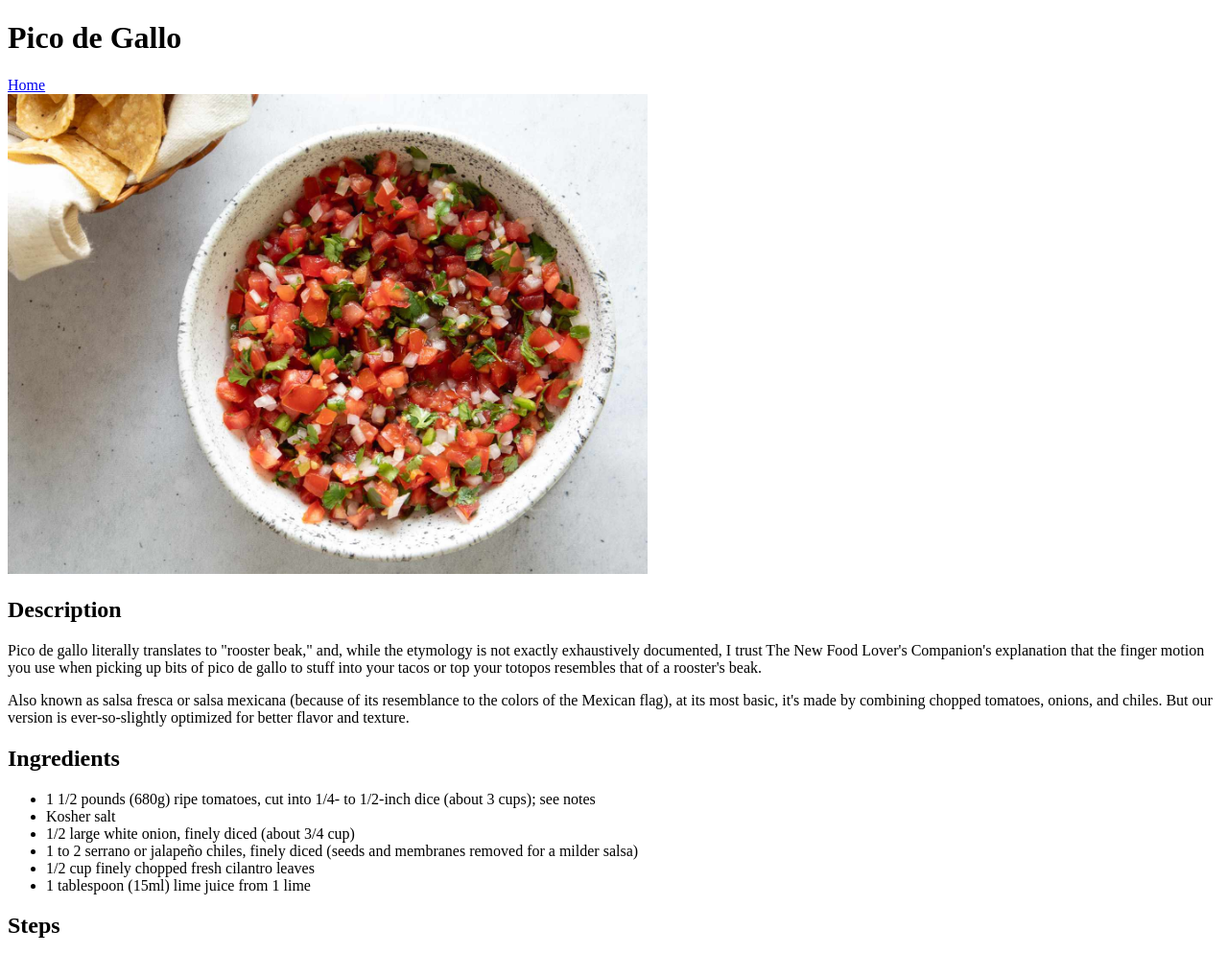
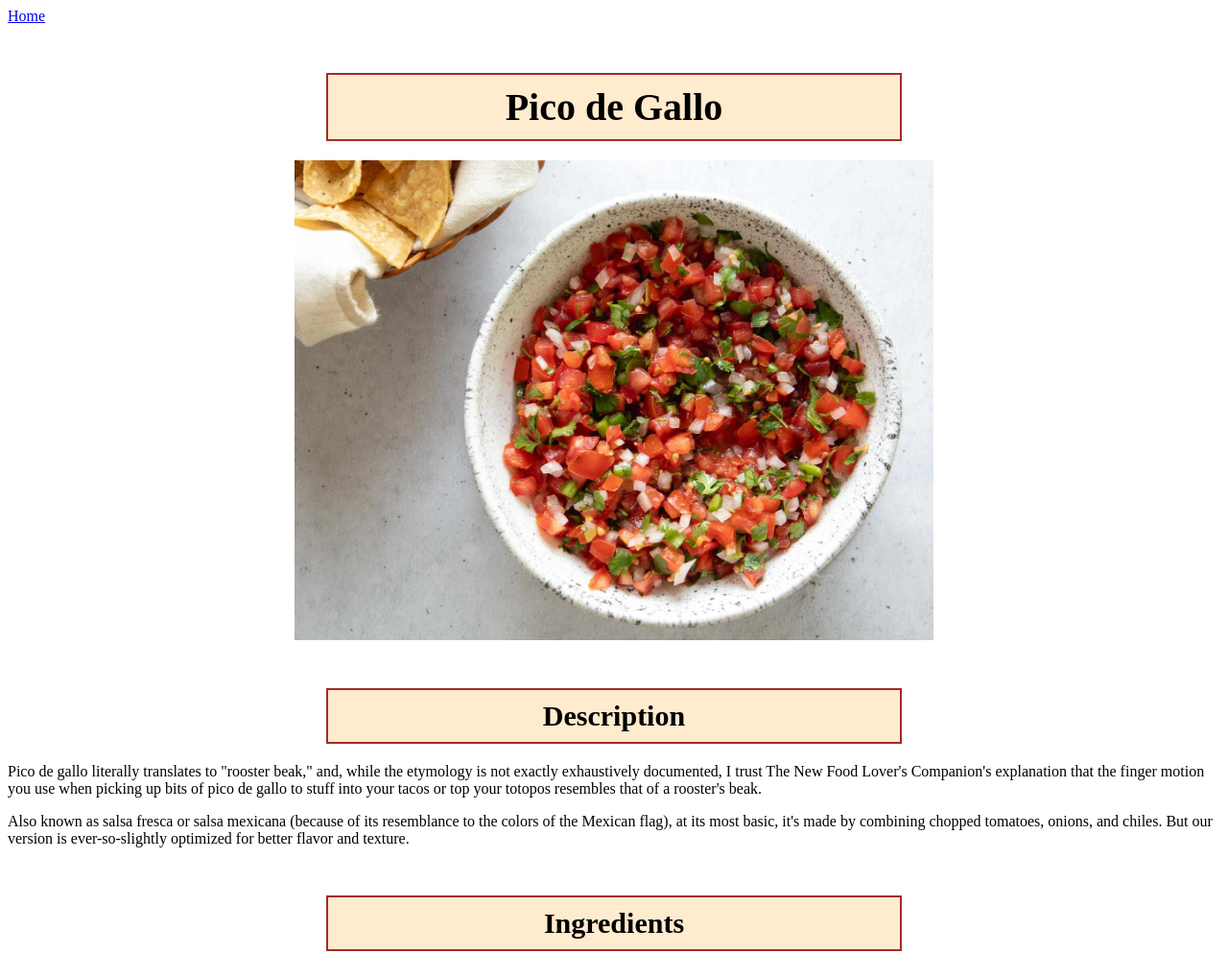
Before and after one commit to harryscully/odin-recipes, a plain HTML site: page recipes/pico.html in a window 1280 px wide. Shown: the top 994 px of the page at 96% size. Drawn offline with Linux system fonts and the light colour scheme.

Commit message:
Add CSS styling to recipes website

```diff
--- a/recipes/pico.html
+++ b/recipes/pico.html
@@ -3,12 +3,13 @@
 <head>
     <meta charset="UTF-8">
     <title>Pico de Gallo Recipe</title>
+    <link rel="stylesheet" href="../style.css">
+
 </head>
 
 <body>
+    <a href="../index.html">Home</a>
     <h1>Pico de Gallo</h1>
-    <a href="../index.html">Home</a>
-    <br>
     <img src="../images/pico.jpg" alt="Pico de Gallo in a bowl" height="500">
     <h2>Description</h2>
     <p>Pico de gallo literally translates to "rooster beak," and, while the etymology is not exactly exhaustively documented, I trust The New Food Lover's Companion's explanation that the finger motion you use when picking up bits of pico de gallo to stuff into your tacos or top your totopos resembles that of a rooster's beak.</p>
--- a/style.css
+++ b/style.css
@@ -0,0 +1,42 @@
+* {
+    box-sizing: border-box;
+}
+
+h1, h2, ul {
+    background-color: blanchedalmond;
+    border: 2px brown solid;
+    width: 600px;
+}
+
+
+h1, h2 {
+    margin: 50px auto 20px;
+    text-align: center;
+    padding: 10px 0;
+}
+
+h1 {
+    font-size: 40px;
+}
+
+h2 {
+    font-size: 30px;
+}
+
+ul {
+    margin: auto;
+    padding: 30px 50px 30px;
+}
+
+li {
+    font-size: 18px;
+}
+
+img {
+    display: block;
+    margin: 0 auto;
+}
+
+.steps {
+    margin-bottom: 50px;
+}
```
Also changed, not shown: index.html (+1 -0 lines), recipes/birria.html (+4 -3 lines), recipes/guac.html (+2 -2 lines).
